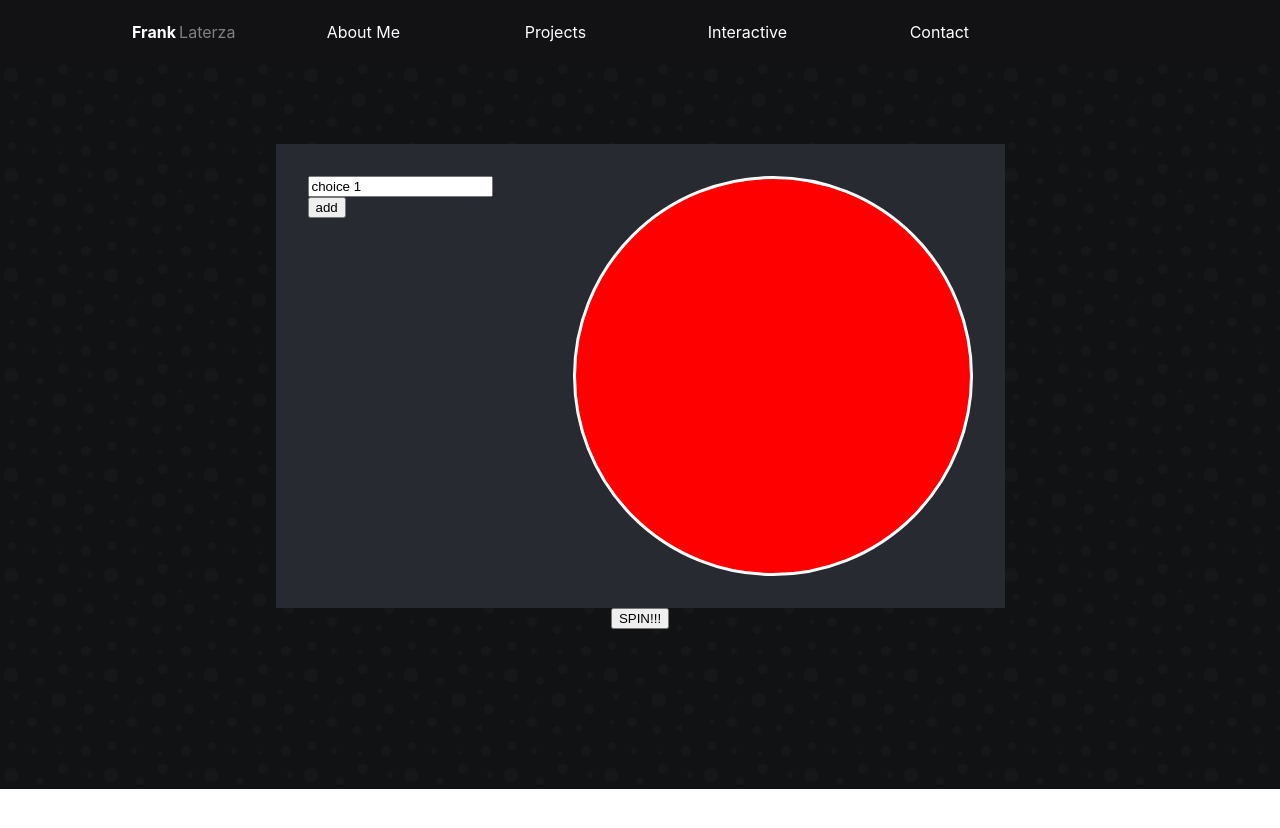
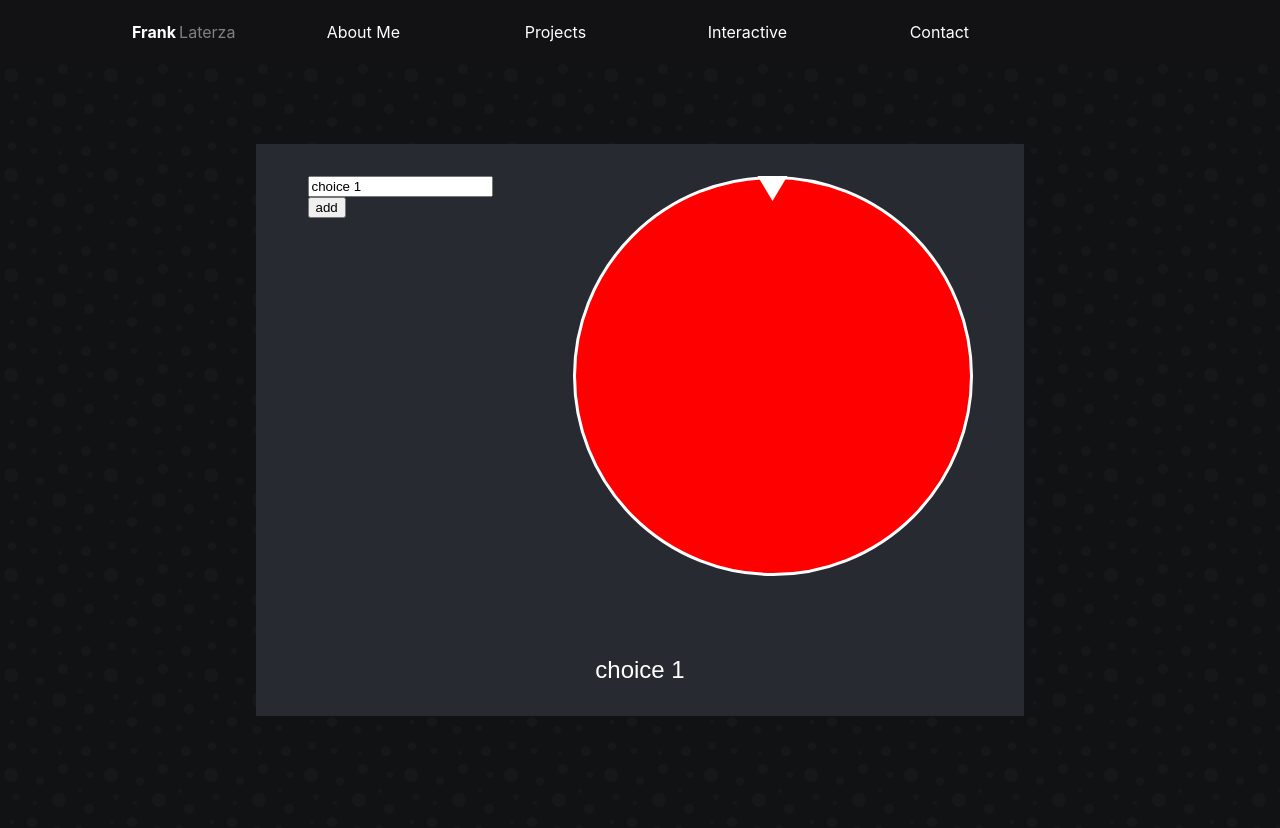
Before and after one commit to FrankLaterza/franklaterza, a Next.js app: page /interactive in a window 1280 px wide. Shown: the top 828 px of the page. Before the commit the page ends 800 px from the top, so only its background shows below. Built offline with nearby package versions, Linux system fonts and the light colour scheme.

Commit message:
pin wheel update

```diff
--- a/pages/interactive/index.tsx
+++ b/pages/interactive/index.tsx
@@ -6,27 +6,36 @@ import React, { Component, useState } from "react";
 
 
 
-const colorList = ['red', 'blue', 'green', 'yellow']
+// const [winner, setWinner] = useState([''])
 
-function Wheel ({list}: any) {
+// function handleWinner(w: string) {
+//   setWinner([w]);
+// }
+
+
+
+const colorList = ['red', 'blue', 'green', 'gold']
+
+function Wheel ({list, setWinner}: any) {
 
   // gets half the agngle
   const angle = 360/list.length;
-
+  const angleHalf = angle/2;
   // solve right triangle
   // height is 50 because half of 100
-  const side = Math.tan((angle/2) * Math.PI / 180) * 50;
+  const side = Math.tan((angleHalf) * Math.PI / 180) * 50;
 
   const handleClick = (event: any) => {
     const max = 10 * 360  , min = 5 * 360;
     const randRotation = Math.floor(Math.random() * (max - min + 1)) + min;
     event.currentTarget.style.transform = `rotate(-${randRotation}deg)`;
-    console.log(randRotation, angle, Math.floor(randRotation/angle) % 4, colorList[(Math.floor(randRotation/angle)) % 4])
+    setWinner(Math.floor((randRotation+angleHalf)/angle) % list.length)
+    console.log(colorList[Math.floor((((randRotation+angleHalf)/angle) % list.length) % colorList.length)])
   };
 
   return (
     <div onClick={handleClick} className={styles.wheel} style={{backgroundColor: `${colorList[0]}`}}>
-      {list.map((element: any, index: any) => (
+      {list.map((element: any, index: number) => (
         <div
         key={element}
         style={{
@@ -35,11 +44,10 @@ function Wheel ({list}: any) {
           height: '100%',
           color: 'white',
           textAlign: 'left',
-          background: `${colorList[index % 4] }`,
+          background: `${colorList[index % colorList.length] }`,
           shapeOutside: `polygon(${50-side}% 0%, 50% 50%, ${50+side}% 0%)`,
           clipPath: `polygon(${50-side}% 0%, 50% 50%, ${50+side}% 0%)`,
           transform: `rotate(${angle*index}deg)`,
-
         }}
         >
           <div className={styles.wheelText}>
@@ -82,6 +90,18 @@ export default function Interactive() {
 
   }
 
+
+  const [winner, setWinner] = useState(0)
+
+  function handleWinner(w: number) {
+    setTimeout(() => {
+      setWinner(w);
+    }, 5000);
+  }
+
+
+
+
   return (
     <div className={styles.container} style={{backgroundImage: `url("${setOnceSVG}")` }} >
       <div className={styles.main}>
@@ -106,12 +126,14 @@ export default function Interactive() {
                   <button onClick={() => removeChoice(index)}>remove</button> : null}
                 </div>
               </div>
-          ))}
+            ))}
           </div>
-
-          <Wheel list={choiceList} />
+          <div className={styles.wheelContainer}>
+          <div className={styles.pointer}></div>
+          <Wheel list={choiceList} setWinner={handleWinner}></Wheel>
+          </div>
+          <div>{choiceList[winner].choice}</div>
         </div>
-        <button>SPIN!!!</button>
       </div>
     </div>
   );
--- a/pages/interactive/interactive.module.css
+++ b/pages/interactive/interactive.module.css
@@ -9,6 +9,7 @@
   font-size: 1.5rem;
   background-color: #111213ff;
   color: #ffffffff;
+  /* overflow: hidden; */
 }
 
 .container h1 {
@@ -92,6 +93,14 @@
   text-align: center;
 }
 
+.wheelContainer {
+  display: flex;
+
+  align-items: flex-start;
+  justify-content: center;
+
+}
+
 
 .wheel {
   position: relative;
@@ -106,8 +115,19 @@
   border-color: white;
   background-color: white;
   overflow: hidden;
-  transition: 2s ease all
+  transition: 5s ease all
 }
+
+.pointer {
+  position: absolute;
+  width: 50px;
+  height: 50px;
+  z-index:1;
+  background: white;
+  clip-path: polygon(50% 50%, 20% 0%, 80% 0);
+}
+
+
 /* .wheel:hover {
   transform: rotate(500deg);
   transition: 1s ease all;
```
